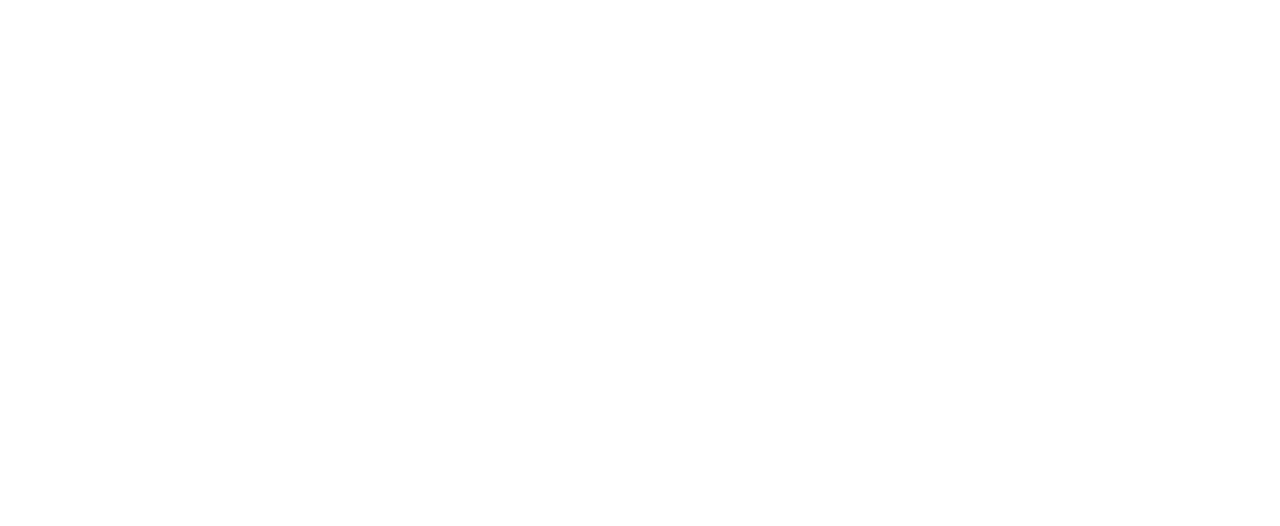
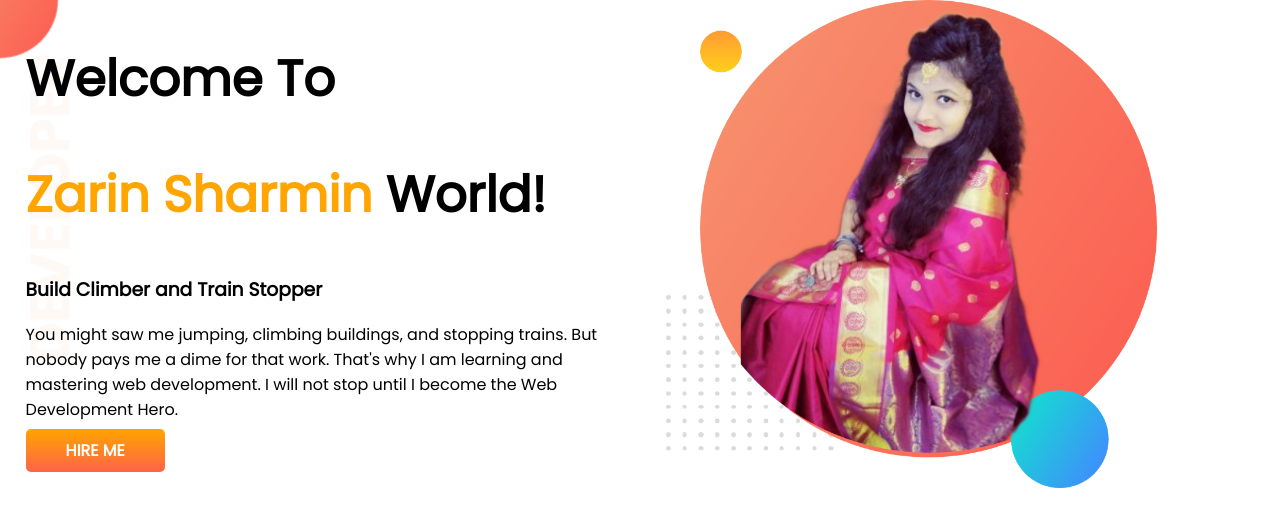
Before and after one commit to zarinsharmin/developer-portfolio, a plain HTML site: page index.html in a window 1280 px wide. Drawn offline with Linux system fonts and the light colour scheme.

Commit message:
top banner added

```diff
--- a/index.html
+++ b/index.html
@@ -1,13 +1,37 @@
 <!DOCTYPE html>
 <html lang="en">
+
 <head>
     <meta charset="UTF-8">
     <meta http-equiv="X-UA-Compatible" content="IE=edge">
     <meta name="viewport" content="width=device-width, initial-scale=1.0">
     <title>Zarin Portfolio</title>
+    <link rel="preconnect" href="https://fonts.googleapis.com">
+    <link rel="preconnect" href="https://fonts.gstatic.com" crossorigin>
+    <link href="https://fonts.googleapis.com/css2?family=Poppins&display=swap" rel="stylesheet">
     <link rel="stylesheet" href="style.css">
 </head>
+
 <body>
+    <section class="top-banner">
+        <div class="half-width">
+            <h1>Welcome To</h1>
+            <h1><span class="orange-color">Zarin Sharmin</span> World!</h1>
+            <h3>Build Climber and Train Stopper</h3>
+            <p>You might saw me jumping, climbing buildings, and stopping trains. But nobody pays me a dime for that
+                work.
+                That's why I am learning and mastering web development. I will not stop until I become the Web
+                Development
+                Hero.</p>
+            <a class="link-button" target="_blank" href="https://github.com/zarinsharmin/developer-portfolio">HIRE
+                ME</a>
+        </div>
+        <div class="half-width">
+            <img src="images/editing-my-sari.png" alt="">
+        </div>
+    </section>
+
 
 </body>
+
 </html>
--- a/style.css
+++ b/style.css
@@ -0,0 +1,35 @@
+body{
+    font-family: 'Poppins', sans-serif;
+    margin: 0%;
+}
+h1{
+    font-size: 50px;
+}
+
+.orange-color{
+    color:orange;
+}
+section{
+    display: flex;
+}
+.half-width{
+    width: 50%;
+    padding-left: 2%;
+}
+.half-width img{
+    width:80%;
+
+}
+.link-button{
+    text-decoration: none;
+    background-image: linear-gradient(orange,tomato);
+    padding: 10px 40px;
+    color:white;
+    font-weight: 700;
+    border-radius: 5px;
+}
+
+.top-banner{
+    background-image: url(images/top-banner.png);
+    background-repeat: no-repeat;
+}
```
Also changed, not shown: images/dream-bg.png (added), images/editing-my-sari.png (added), images/exp-bg.png (added), images/jhankar.png (added), images/jhankar2.png (added), images/my-bg.png (added), images/my-bg2.png (added), images/top-banner.png (added), 7 other files.
